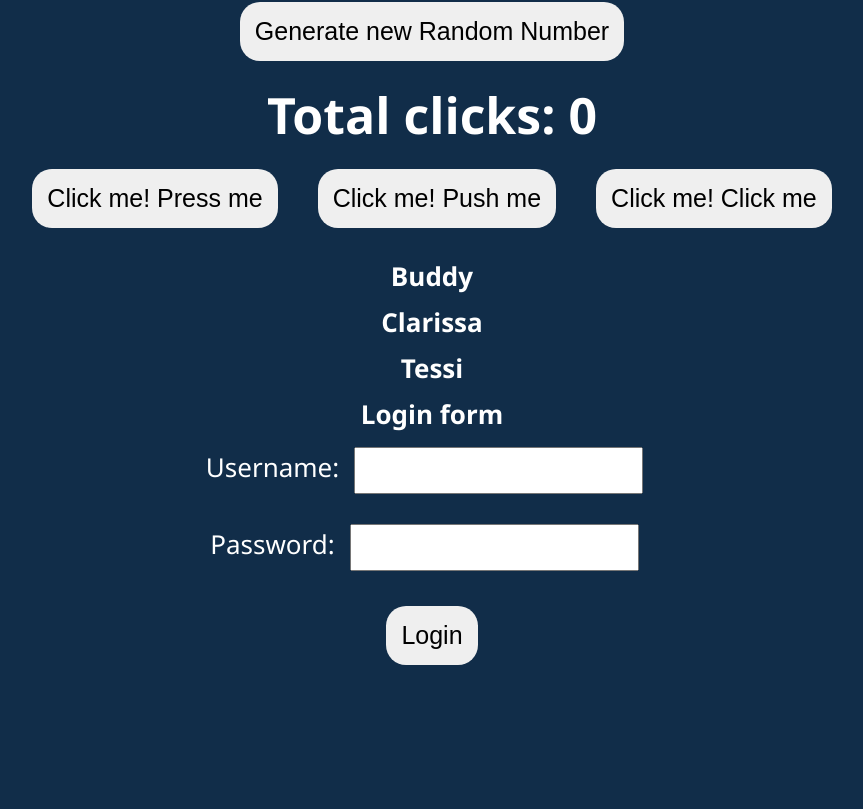
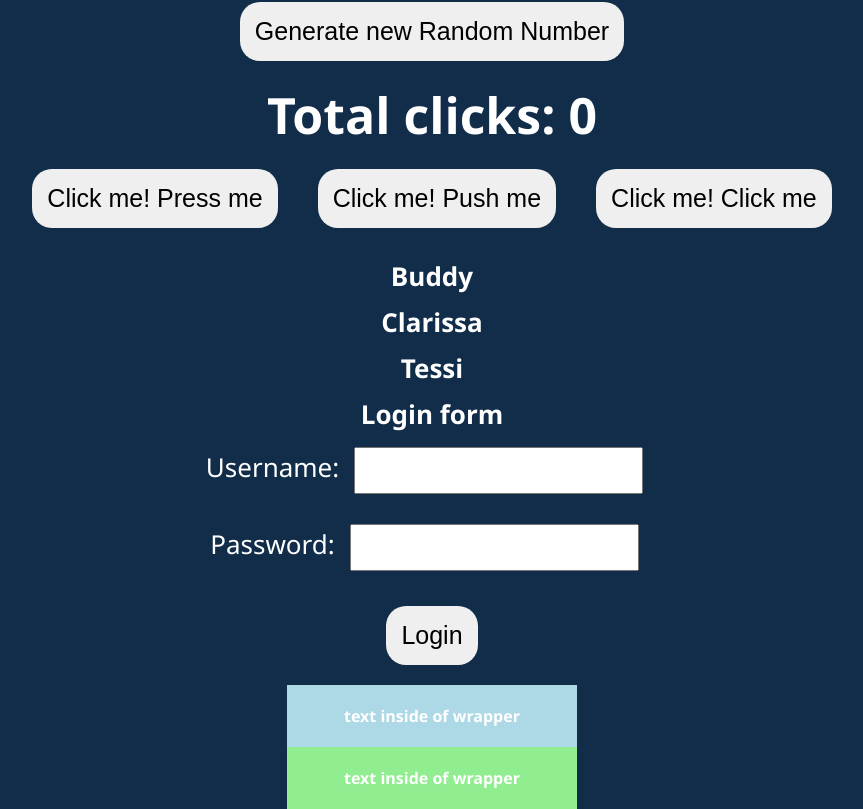
Before and after one commit to Svork7/react18-reusable-components, a React (Create React App) app: page / in a window 1280 px wide. Shown: the part 646-1455 px from the top of the page, without its empty margins (208-1071 px from the left). Before the commit the page ends 1331 px from the top, so only its background shows below. Built offline with nearby package versions, Linux system fonts and the light colour scheme; the HTML template or start-up script is replaced by a standard one.

Commit message:
children

```diff
--- a/src/App.js
+++ b/src/App.js
@@ -11,6 +11,7 @@ import persons from './data/persons'
 import Reset from './components/Reset'
 import Card from './components/Card'
 import Login from './components/Login'
+import Wrapper from './components/Wrapper'
 
 const btnNames = ['Press me', 'Push me', 'Click me']
 
@@ -67,6 +68,15 @@ function App() {
       })}
       {/*Неконтролируемый инпут*/}
       <Login />
+      {
+        //передача компонента через свойство children
+      }
+      <Wrapper color="lightblue">
+        <h4>text inside of wrapper</h4>
+      </Wrapper>
+      <Wrapper color="lightgreen">
+        <h4>text inside of wrapper</h4>
+      </Wrapper>
     </div>
   )
 }
--- /dev/null
+++ b/src/components/Wrapper.js
@@ -0,0 +1,14 @@
+//передача компонента через свойство children
+
+function Wrapper(props) {
+  console.log(props)
+  const style = {
+    backgroundColor: props.color,
+    width: '250px',
+    padding: '20px',
+    margin: 'auto',
+  }
+  return <div style={style}>{props.children}</div>
+}
+
+export default Wrapper
```
